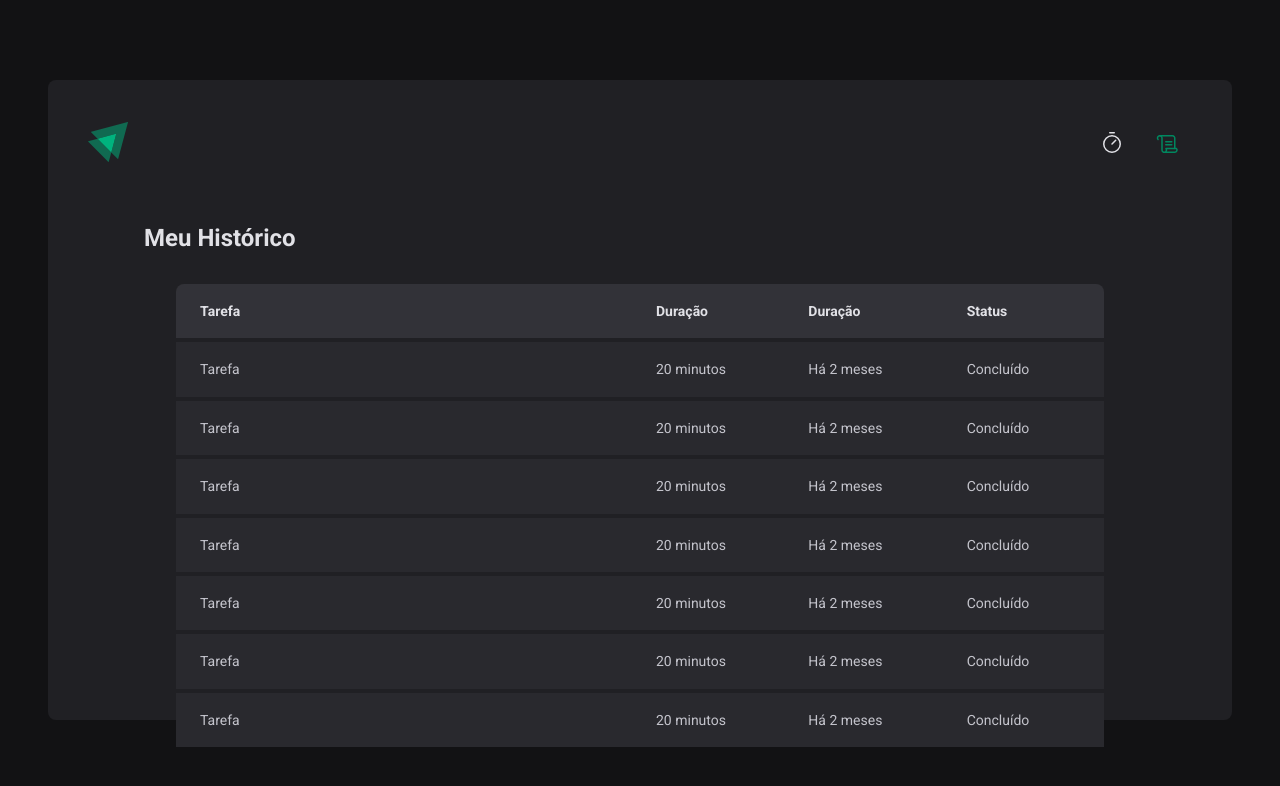
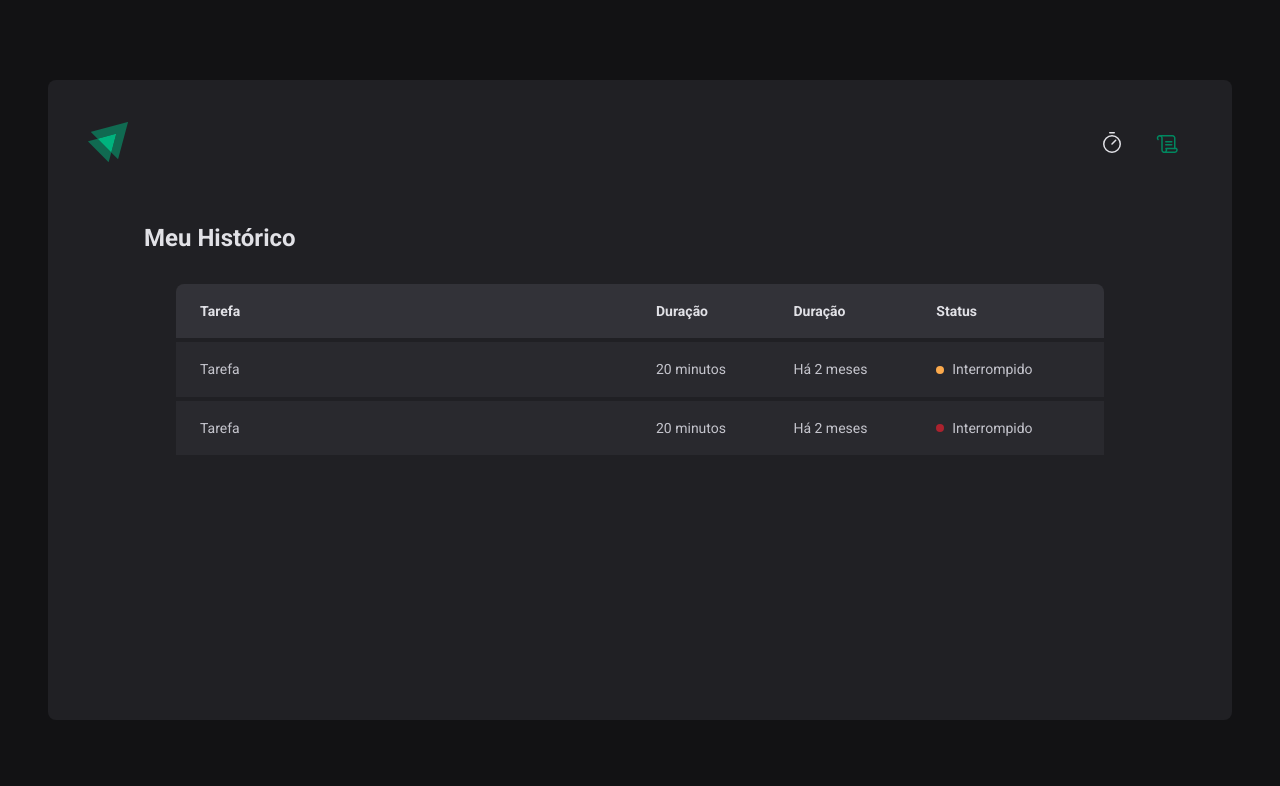
Before and after one commit to gustavosalviato/ignite-timer, a React (Vite) app: page /history in a window 1280 px wide. Shown: the top 786 px of the page. Built offline with nearby package versions, Linux system fonts and the light colour scheme.

Commit message:
Componente Status

```diff
--- a/src/Pages/History/index.tsx
+++ b/src/Pages/History/index.tsx
@@ -1,4 +1,4 @@
-import { HistoryContainer, HistoryList } from "./styles"
+import { HistoryContainer, HistoryList, Status } from "./styles"
 
 export const History = () => {
   return (
@@ -21,43 +21,17 @@
               <td>Tarefa</td>
               <td>20 minutos</td>
               <td>Há 2 meses</td>
-              <td>Concluído</td>
+              <td>
+                <Status statusColor="yellow">Interrompido</Status>
+              </td>
             </tr>
             <tr>
               <td>Tarefa</td>
               <td>20 minutos</td>
               <td>Há 2 meses</td>
-              <td>Concluído</td>
-            </tr>
-            <tr>
-              <td>Tarefa</td>
-              <td>20 minutos</td>
-              <td>Há 2 meses</td>
-              <td>Concluído</td>
-            </tr>
-            <tr>
-              <td>Tarefa</td>
-              <td>20 minutos</td>
-              <td>Há 2 meses</td>
-              <td>Concluído</td>
-            </tr>
-            <tr>
-              <td>Tarefa</td>
-              <td>20 minutos</td>
-              <td>Há 2 meses</td>
-              <td>Concluído</td>
-            </tr>
-            <tr>
-              <td>Tarefa</td>
-              <td>20 minutos</td>
-              <td>Há 2 meses</td>
-              <td>Concluído</td>
-            </tr>
-            <tr>
-              <td>Tarefa</td>
-              <td>20 minutos</td>
-              <td>Há 2 meses</td>
-              <td>Concluído</td>
+              <td>
+                <Status statusColor="red" >Interrompido</Status>
+              </td>
             </tr>
           </tbody>
         </table>
--- a/src/Pages/History/styles.ts
+++ b/src/Pages/History/styles.ts
@@ -67,3 +67,29 @@
     }
 
 `
+const STATUS_COLOR = {
+  yellow: 'yellow-500',
+  red: 'red-500',
+  green: 'green-500',
+} as const
+
+
+interface StatusProps {
+  statusColor:keyof typeof STATUS_COLOR
+}
+
+export const Status = styled.div<StatusProps>`
+  display: flex;
+  align-items: center;
+  gap: 0.5rem;
+
+
+  &::before{
+    content: '  ';
+    width: 0.5rem;
+    height: 0.5rem;
+    border-radius: 999px;
+    background-color: ${props => props.theme[STATUS_COLOR[props.statusColor]]};
+  }
+
+`
```
